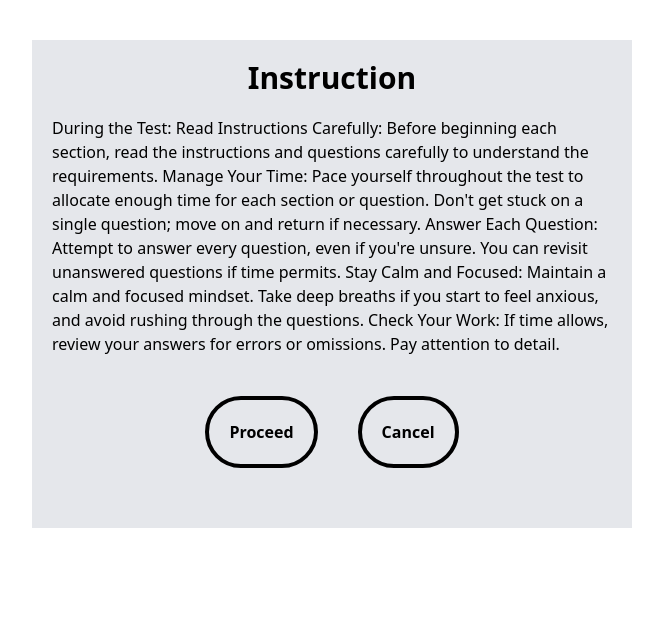
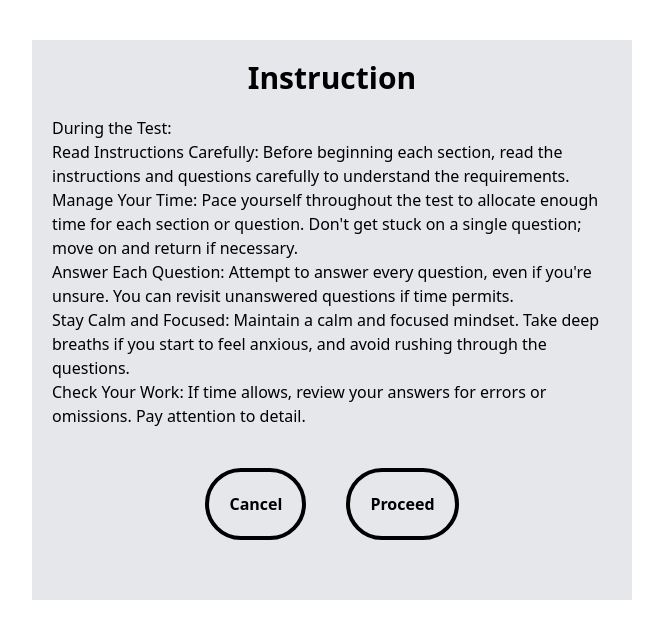
Before and after one commit to novewithaslash7/thesis-v1.2, a PHP site: page /quiz/index.php in a window 1280 px wide. Shown: the top 639 px of the page, without its empty margins (308-971 px from the left). Run offline with PHP 8.4, Linux system fonts and the light colour scheme; a user stored in the database is signed in; some libraries are stand-ins or nearby versions.

Commit message:
edited / october 19

```diff
--- a/landing/course.php
+++ b/landing/course.php
@@ -59,7 +59,7 @@
         </div>
 
         <div class="flex w-1/2 flex-col justify-center items-end p-10">
-            <h1 class="text-7xl text-end font-bold">BACHELOR OF SCIENCE IN INFORMATION TECHNOLOGY</h1>
+            <h1 class="text-6xl text-end font-bold">BACHELOR OF SCIENCE IN INFORMATION TECHNOLOGY</h1>
             <p class="text-end text-xl mt-5">The BS Information Technology aims to produce quality graduates who study, analyze, design, develop, implement, and evaluate ICT solutions. The program focuses on the use of ICT for a variety of applications, such as in business, governance, education, personal and entertainment. Professional subjects including logic design, microcomputer technology, computer system organization, networking technologies, and system resource management.</p>
         </div>
     </div>
@@ -69,7 +69,7 @@
 
         <div class="flex w-1/2 flex-col justify-center items-end p-10">
             <!-- use text-start to start the paragraph in left and end to right -->
-            <h1 class="text-7xl text-start font-bold">BACHELOR OF SCIENCE IN INFORMATION SYSTEMS</h1>
+            <h1 class="text-6xl text-start font-bold">BACHELOR OF SCIENCE IN INFORMATION SYSTEMS</h1>
             <p class="text-start text-xl mt-5">The BS Information Systems program aims to equip students with the knowledge, skills and attitude in the design and implementation of solutions that integrate information technology with business processes. This program prepares students to be IT professionals who could harness ICT as a strategic resource to meet business and organizational objectives.  Graduates of BSIS are expected to have acquired but not limited to the following competencies; (a)personal skills, (b)interpersonal skills, (c)technical understanding on information abstraction, representation, and organization; computing architecture and delivery system concepts of information system distribution; information management in system development; and computing tools and knowledge applications.</p>
         </div>
         <!-- image -->
--- a/quiz/index.php
+++ b/quiz/index.php
@@ -21,25 +21,20 @@
         <div class="w-1/2 p-5 bg-gray-200">
             <p class="text-center font-bold text-3xl mb-5">Instruction</p>
             <!-- do proper paragraph with BR's -->
-            <p>
-            During the Test:
+            <p>During the Test:</p>
 
-Read Instructions Carefully: Before beginning each section, read the instructions and questions carefully to understand the requirements.
-
-Manage Your Time: Pace yourself throughout the test to allocate enough time for each section or question. Don't get stuck on a single question; move on and return if necessary.
-
-Answer Each Question: Attempt to answer every question, even if you're unsure. You can revisit unanswered questions if time permits.
-
-Stay Calm and Focused: Maintain a calm and focused mindset. Take deep breaths if you start to feel anxious, and avoid rushing through the questions.
-
-Check Your Work: If time allows, review your answers for errors or omissions. Pay attention to detail.
+<p>Read Instructions Carefully: Before beginning each section, read the instructions and questions carefully to understand the requirements.</p>
+<p>Manage Your Time: Pace yourself throughout the test to allocate enough time for each section or question. Don't get stuck on a single question; move on and return if necessary.</p>
+<p>Answer Each Question: Attempt to answer every question, even if you're unsure. You can revisit unanswered questions if time permits.</p>
+<p>Stay Calm and Focused: Maintain a calm and focused mindset. Take deep breaths if you start to feel anxious, and avoid rushing through the questions.</p>
+<p>Check Your Work: If time allows, review your answers for errors or omissions. Pay attention to detail.</p>
             </p>
             <div class="flex justify-center align-center gap-10 p-10">
+            <a href="../landing/">
+                    <button class="p-5 hover:bg-gray-400 border-black border-4 border-solid rounded rounded-full font-bold">Cancel</button>
+                </a>
                 <a href="./quiz.php">
                     <button class="p-5 hover:bg-gray-400 border-black border-4 border-solid rounded rounded-full font-bold">Proceed</button>
-                </a>
-                <a href="../landing/">
-                    <button class="p-5 hover:bg-gray-400 border-black border-4 border-solid rounded rounded-full font-bold">Cancel</button>
                 </a>
             </div>
         </div>
```
